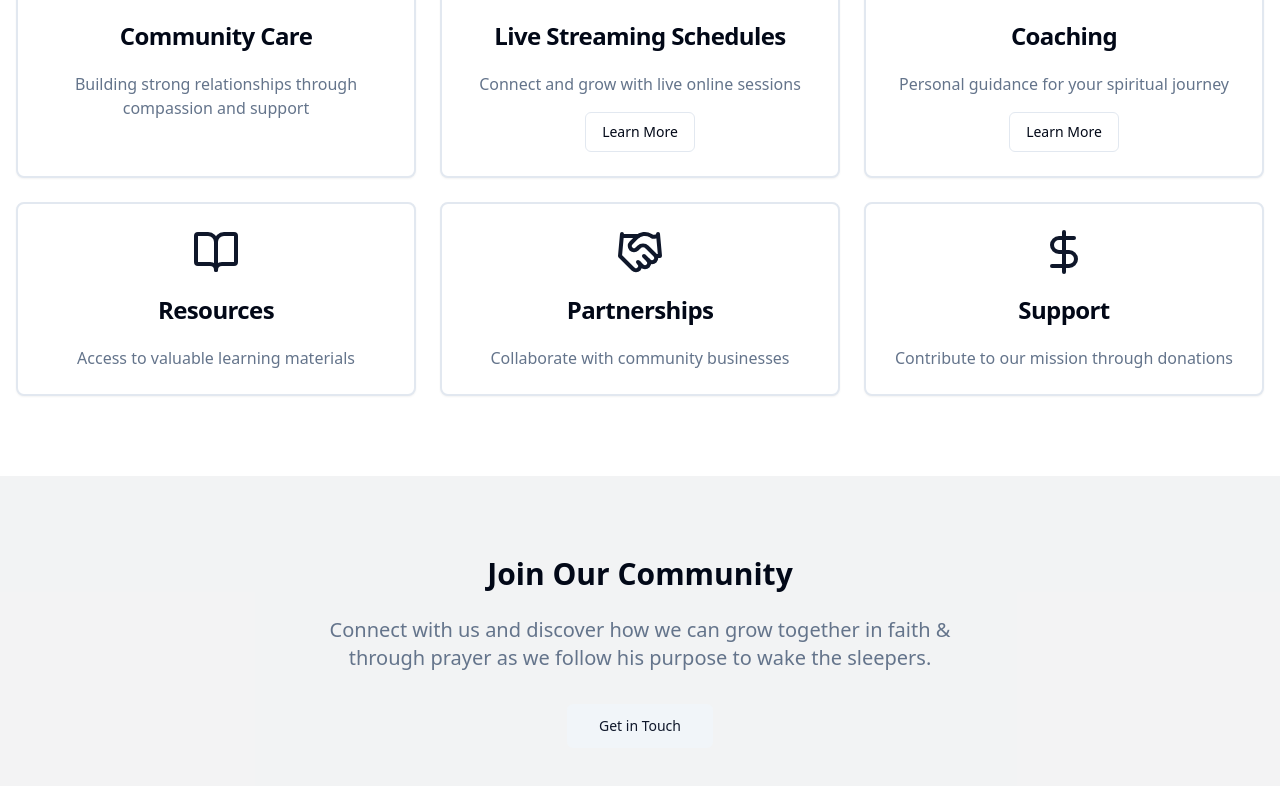
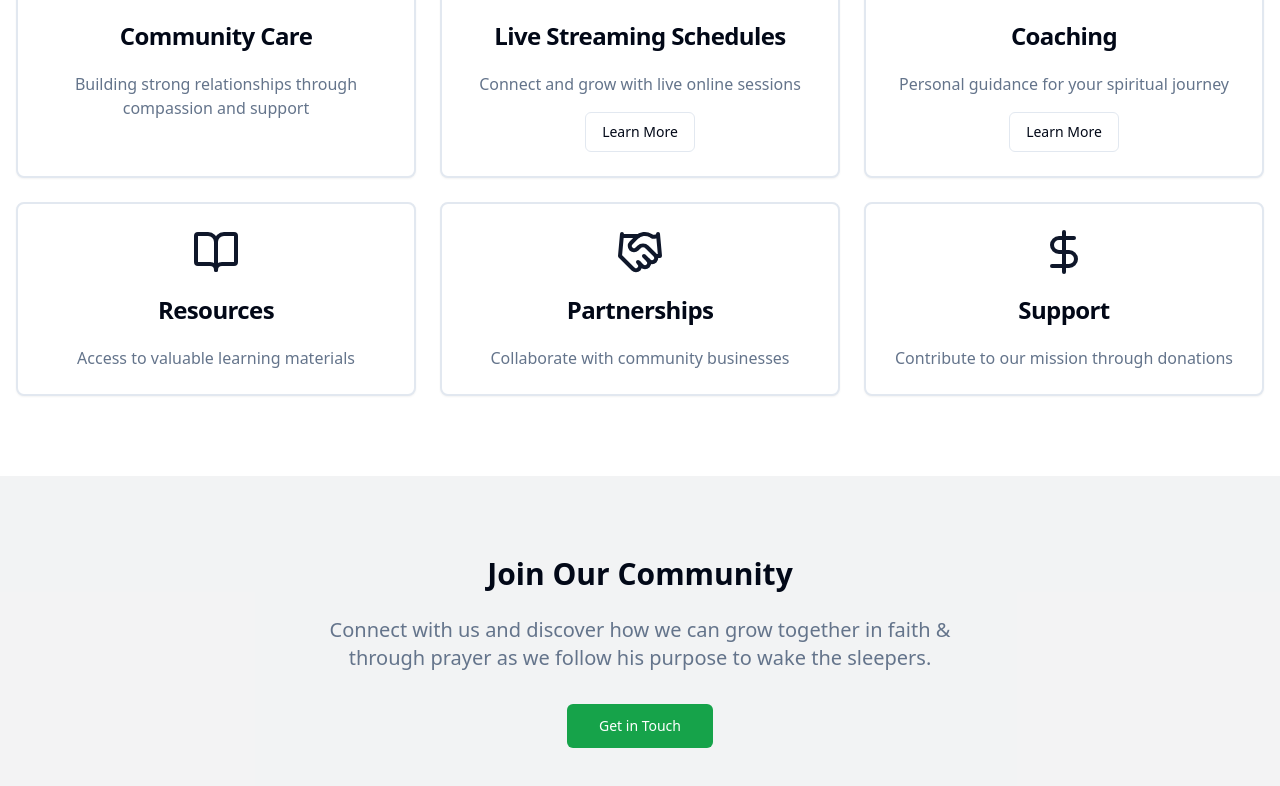
Before and after one commit to MissionSync/kingdom-business-letsroll, a React (Vite) app: page / in a window 1280 px wide. Shown: the part 933-1719 px from the top of the page. Built offline with nearby package versions, Linux system fonts and the light colour scheme.

Commit message:
Update index page button color
Changed the color of the "Get in Touch" button on the index page to green.

```diff
--- a/src/pages/Index.tsx
+++ b/src/pages/Index.tsx
@@ -103,7 +103,7 @@ const Index = () => {
           <p className="text-xl text-muted-foreground mb-8 max-w-2xl mx-auto">
             Connect with us and discover how we can grow together in faith & through prayer as we follow his purpose to wake the sleepers.
           </p>
-          <Button size="lg" variant="secondary" asChild>
+          <Button size="lg" variant="secondary" className="bg-green-600 hover:bg-green-700 text-white" asChild>
             <Link to="/contact">Get in Touch</Link>
           </Button>
         </div>
```
